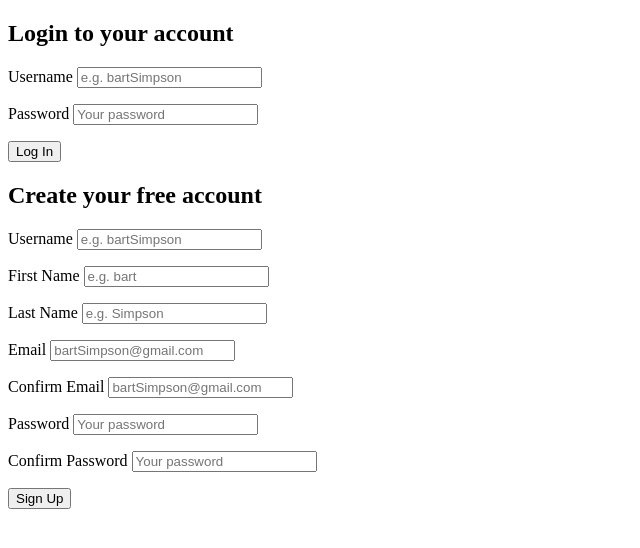
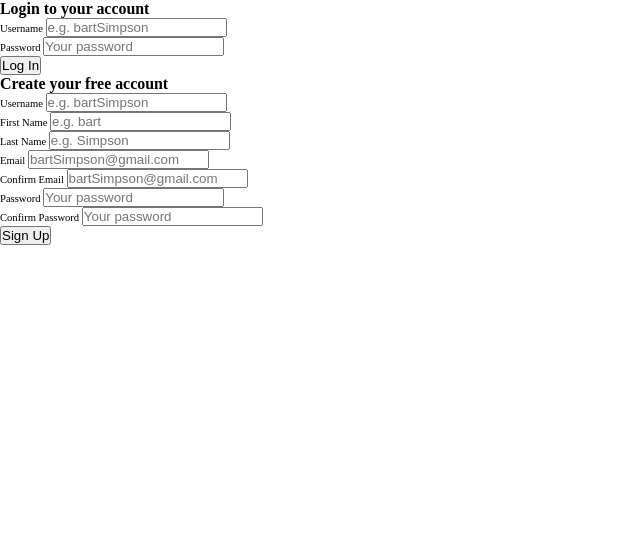
Before and after one commit to prescottbreeden/slotify, a PHP site: page /register.php in a window 1280 px wide. Shown: the top 548 px of the page, without its empty margins (0-640 px from the left). Run offline with PHP 8.4, Linux system fonts and the light colour scheme.

Commit message:
syncing new files

```diff
--- /dev/null
+++ b/assets/css/register.css
@@ -0,0 +1,8 @@
+* {
+	margin: 0;
+	padding: 0;
+}
+
+html {
+	font-size: 66.25%;
+}
--- a/register.php
+++ b/register.php
@@ -22,6 +22,7 @@ function getInputValue($name) {
 <head>
 	<meta charset="UTF-8">
 	<title>Welcome to Slotify!</title>
+	<link rel="stylesheet" href="assets/css/register.css">
 </head>
 <body>
 	<div id="inputContainer">
```
